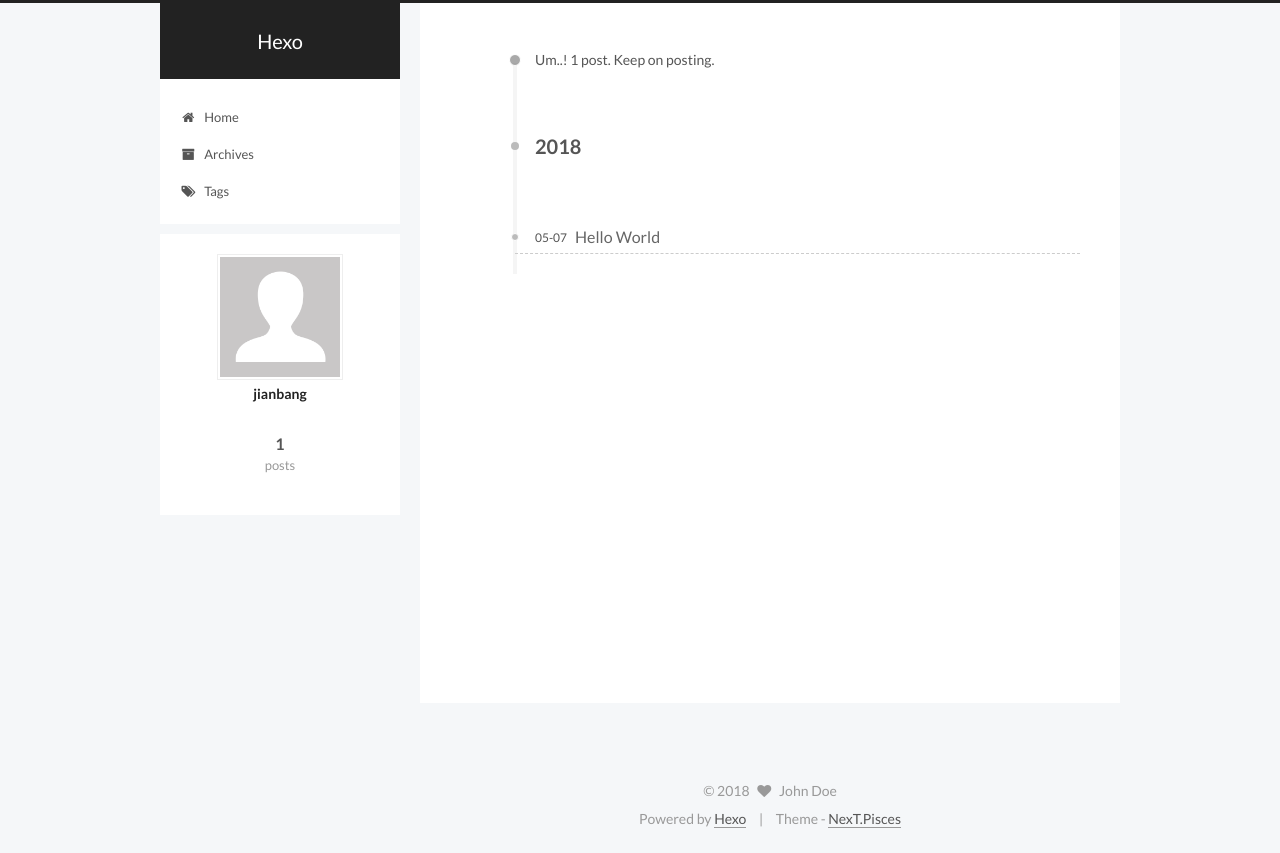
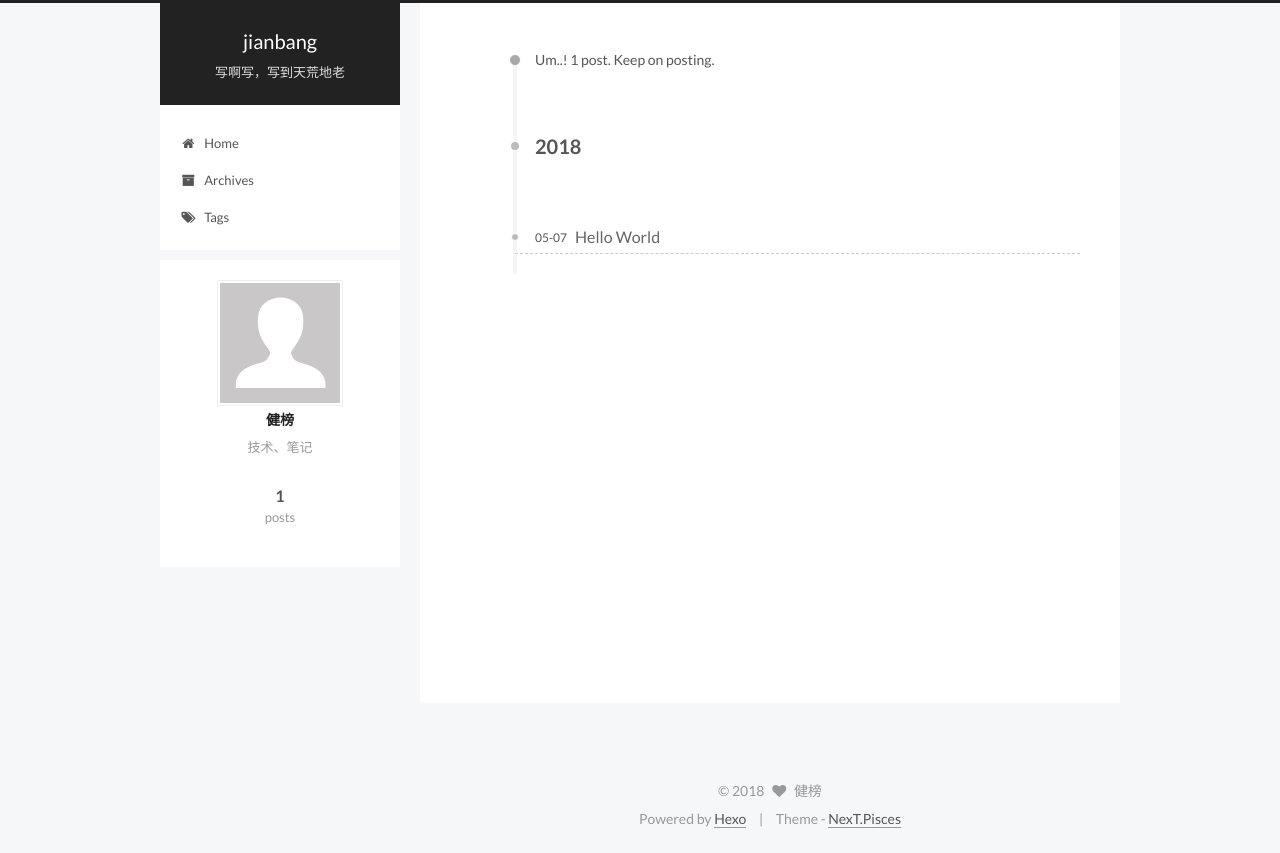
Before and after one commit to HuangJianBang/HuangJianBang.github.io, a plain HTML site: page archives/2018/05/index.html in a window 1280 px wide. Drawn offline with Linux system fonts and the light colour scheme.

Commit message:
Site updated: 2018-05-08 01:30:15

```diff
--- a/archives/2018/05/index.html
+++ b/archives/2018/05/index.html
@@ -84,13 +84,17 @@
 
 
 
+<meta name="description" content="技术、笔记">
+<meta name="keywords" content="html,css,javascript,js,python,java,C,C++，前端，机器学习">
 <meta property="og:type" content="website">
-<meta property="og:title" content="Hexo">
+<meta property="og:title" content="jianbang">
 <meta property="og:url" content="http://yoursite.com/archives/2018/05/index.html">
-<meta property="og:site_name" content="Hexo">
+<meta property="og:site_name" content="jianbang">
+<meta property="og:description" content="技术、笔记">
 <meta property="og:locale" content="default">
 <meta name="twitter:card" content="summary">
-<meta name="twitter:title" content="Hexo">
+<meta name="twitter:title" content="jianbang">
+<meta name="twitter:description" content="技术、笔记">
 
 
 
@@ -108,7 +112,7 @@
   };
 </script>
 
-  <title> Archive | Hexo </title>
+  <title> Archive | jianbang </title>
 </head>
 
 <body itemscope itemtype="http://schema.org/WebPage" lang="">
@@ -139,11 +143,11 @@
   <div class="custom-logo-site-title">
     <a href="/"  class="brand" rel="start">
       <span class="logo-line-before"><i></i></span>
-      <span class="site-title">Hexo</span>
+      <span class="site-title">jianbang</span>
       <span class="logo-line-after"><i></i></span>
     </a>
   </div>
-  <p class="site-subtitle"></p>
+  <p class="site-subtitle">写啊写，写到天荒地老</p>
 </div>
 
 <div class="site-nav-toggle">
@@ -298,9 +302,9 @@
         <div class="site-author motion-element" itemprop="author" itemscope itemtype="http://schema.org/Person">
           <img class="site-author-image" itemprop="image"
                src="/images/avatar.gif"
-               alt="jianbang" />
-          <p class="site-author-name" itemprop="name">jianbang</p>
-          <p class="site-description motion-element" itemprop="description"></p>
+               alt="健榜" />
+          <p class="site-author-name" itemprop="name">健榜</p>
+          <p class="site-description motion-element" itemprop="description">技术、笔记</p>
         </div>
         <nav class="site-state motion-element">
           <div class="site-state-item site-state-posts">
@@ -349,7 +353,7 @@
   <span class="with-love">
     <i class="fa fa-heart"></i>
   </span>
-  <span class="author" itemprop="copyrightHolder">John Doe</span>
+  <span class="author" itemprop="copyrightHolder">健榜</span>
 </div>
 
 <div class="powered-by">
--- a/css/main.css
+++ b/css/main.css
@@ -1549,7 +1549,7 @@ pre .javascript .function {
   width: 4px;
   height: 4px;
   border-radius: 50%;
-  background: #08b657;
+  background: #ba9941;
 }
 .links-of-blogroll {
   font-size: 13px;
```
Also changed, not shown: 2018/05/07/hello-world/index.html (+9 -8 lines), archives/2018/index.html (+14 -10 lines), archives/index.html (+14 -10 lines), index.html (+14 -10 lines).
